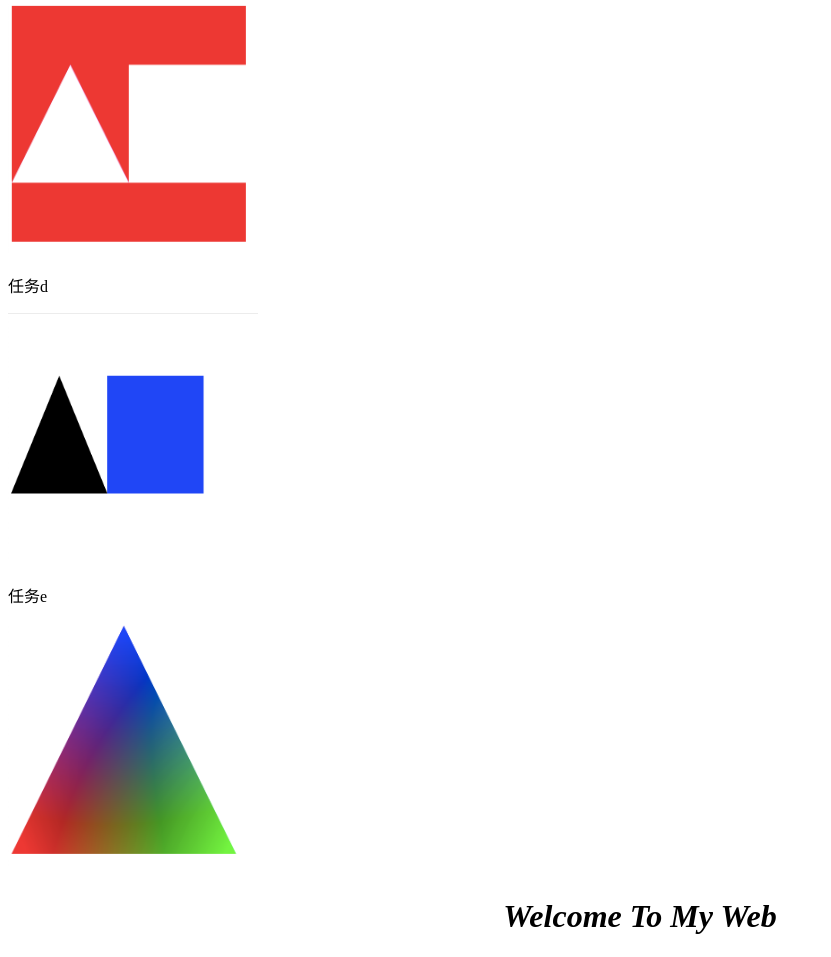
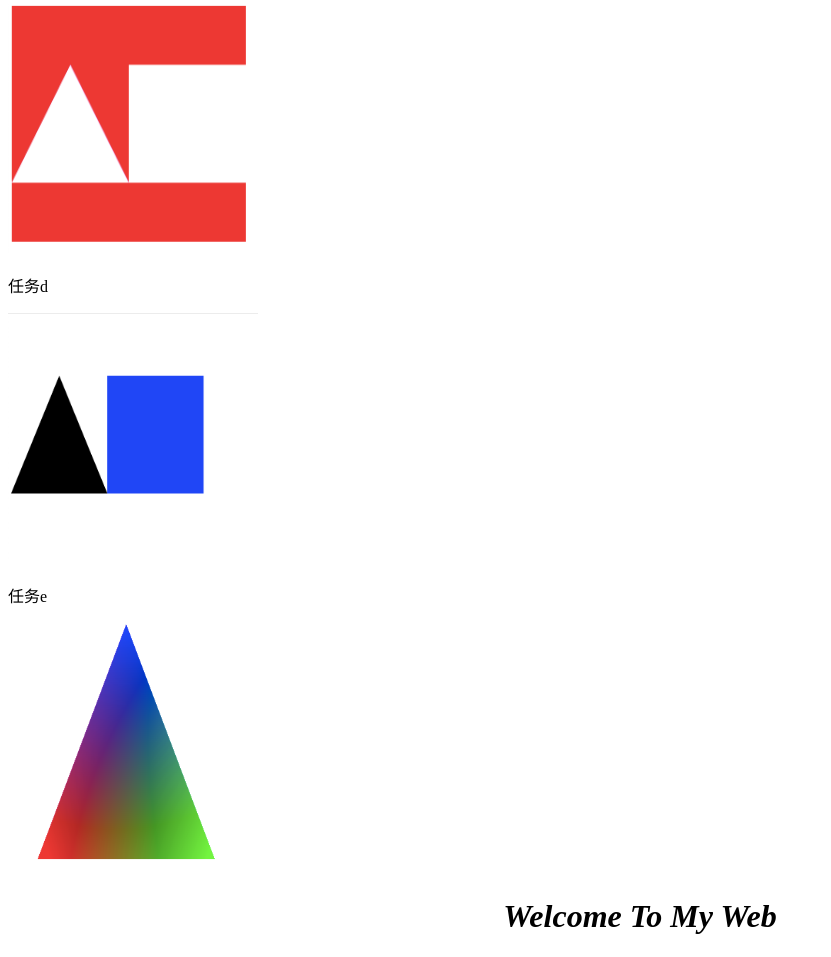
Before and after one commit to leeti-y/ljy.github.io, a plain HTML site: page index.html in a window 1280 px wide. Shown: the part 757-1714 px from the top of the page, without its empty margins (0-831 px from the left). Drawn offline with Linux system fonts and the light colour scheme.

Commit message:
Update index.html

```diff
--- a/index.html
+++ b/index.html
@@ -24,7 +24,7 @@
 		<p>任务d</p>
 		<img src="lab11/4.png" width="250" height="250">
 		<p>任务e</p>
-		<img src="lab11/5.png" width="250" height="250">
+		<img src="lab11/55.png" width="250" height="250">
 
 
 		<h1 style="text-align:center;"><i>Welcome To My Web</i></h1>
```
